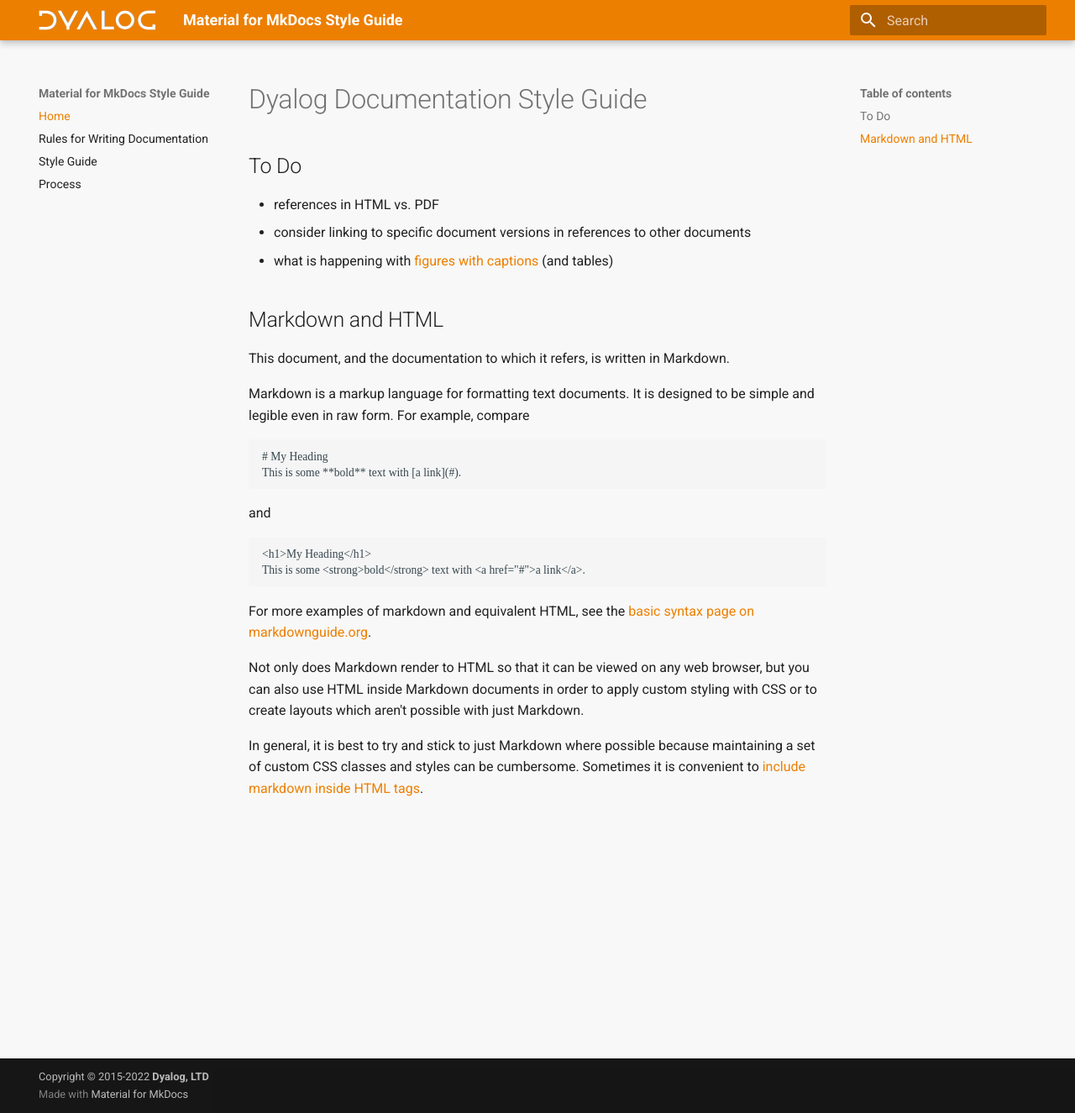
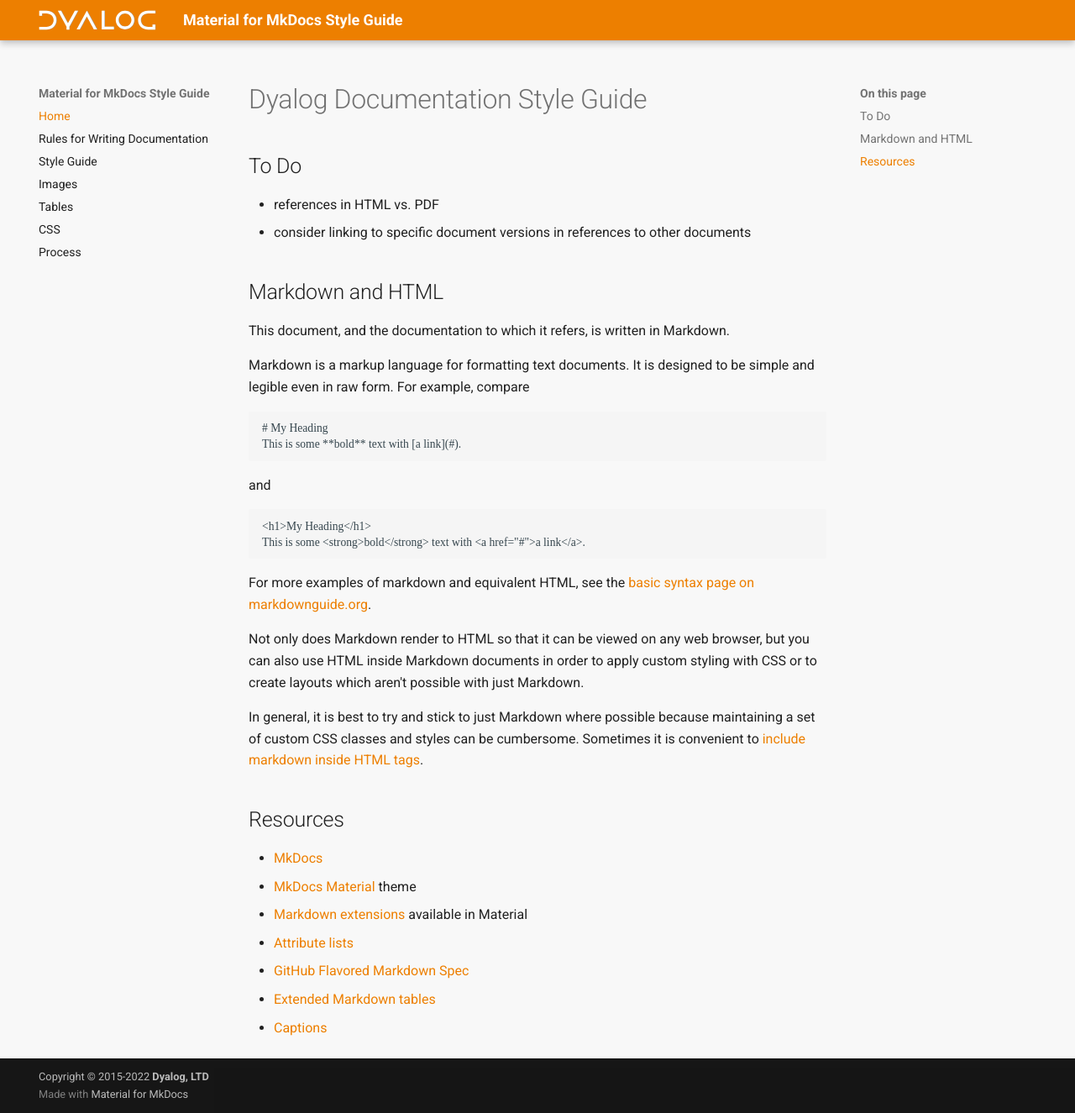
Before and after one commit to xpqz/MkDocs-StyleGuide, an MkDocs documentation site: the page built from docs/index.md, in a window 1280 px wide and 1325 px high. Shown: the whole window at 84% size. Built offline with MkDocs 1.6.1 and Material for MkDocs 9.7.7, drawn with Linux system fonts in a browser that asks for light colours; some web fonts are replaced.

Commit message:
Add info relating to the flare → mkdocs conversion

```diff
--- a/docs/index.md
+++ b/docs/index.md
@@ -3,7 +3,6 @@
 ## To Do
 - references in HTML vs. PDF
 - consider linking to specific document versions in references to other documents
-- what is happening with [figures with captions](./style.md#figures-with-captions) (and tables)
 
 ## Markdown and HTML
 This document, and the documentation to which it refers, is written in Markdown.
@@ -27,3 +26,13 @@ For more examples of markdown and equivalent HTML, see the [basic syntax page on
 Not only does Markdown render to HTML so that it can be viewed on any web browser, but you can also use HTML inside Markdown documents in order to apply custom styling with CSS or to create layouts which aren't possible with just Markdown.
 
 In general, it is best to try and stick to just Markdown where possible because maintaining a set of custom CSS classes and styles can be cumbersome. Sometimes it is convenient to [include markdown inside HTML tags](./style.md#markdown-inside-html).
+
+## Resources
+
+* [MkDocs](https://www.mkdocs.org/)
+* [MkDocs Material](https://squidfunk.github.io/mkdocs-material/) theme
+* [Markdown extensions](https://squidfunk.github.io/mkdocs-material/setup/extensions/python-markdown/) available in Material
+* [Attribute lists](https://squidfunk.github.io/mkdocs-material/setup/extensions/python-markdown/?h=attribute+lists#attribute-lists)
+* [GitHub Flavored Markdown Spec](https://github.github.com/gfm/)
+* [Extended Markdown tables](https://github.com/fumbles/tables_extended)
+* [Captions](https://github.com/tobiasah/mkdocs-caption#readme)
--- a/mkdocs.yml
+++ b/mkdocs.yml
@@ -5,6 +5,13 @@ theme:
   favicon: 'img/favicon-32.png'
   language: en
   logo: 'img/dyalog-white.svg'
+plugins:
+  - caption:
+      table:
+        enable: true
+        start_index: 1
+        increment_index: 1
+        position: bottom
 markdown_extensions:
   - admonition
   - pymdownx.highlight:
@@ -16,6 +23,9 @@ markdown_extensions:
   - pymdownx.emoji:
       emoji_index: !!python/name:materialx.emoji.twemoji
       emoji_generator: !!python/name:materialx.emoji.to_svg
+  - markdown_tables_extended
+  - toc:
+      title: On this page
 extra_css:
   - styles/custom-admonitions.css
   - styles/main.css
@@ -23,4 +33,7 @@ nav:
   - Home: index.md
   - Rules for Writing Documentation: rules.md
   - Style Guide: style.md
+  - Images: images.md
+  - Tables: tables.md
+  - CSS: css.md
   - Process: process.md
```
Also changed, not shown: docs/css.md (added, +14 -0 lines), docs/images.md (added, +32 -0 lines), docs/style.md (+47 -65 lines), docs/tables.md (added, +75 -0 lines).
